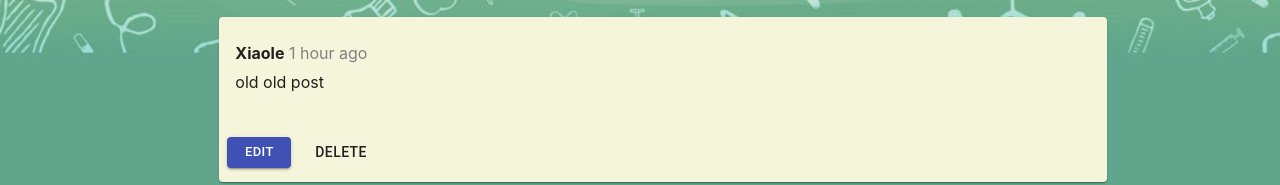
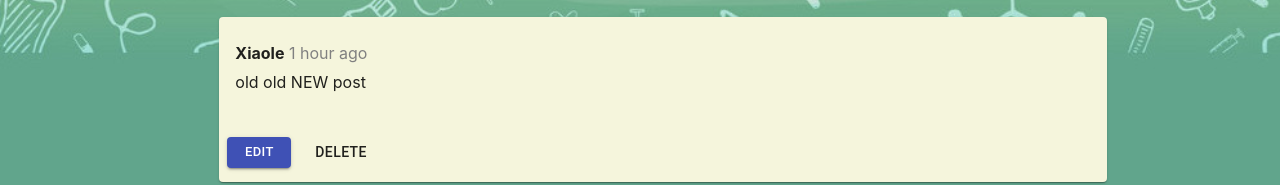
Before and after one commit to XiaoleZ/defhack-2020, a React (Create React App) app: page /journal in a window 1280 px wide. Shown: the part 704-889 px from the top of the page. Built offline with nearby package versions, Linux system fonts and the light colour scheme.

Commit message:
change class to functions

```diff
--- a/src/components/Journal.js
+++ b/src/components/Journal.js
@@ -1,5 +1,5 @@
 // This is a journal session.
-import React, { Component } from "react";
+import React, { useState } from "react";
 import Button from '@material-ui/core/Button';
 import TextField from '@material-ui/core/TextField';
 import Typography from '@material-ui/core/Typography';
@@ -8,10 +8,9 @@ import "./custom.css";
 import JournalPost from "./JournalPost";
 
 
-class Journal extends Component {
-  //hardcode
-  state = {
-    post: [
+export default function Journal() {
+  // const classes = useStyles();
+  const [post] = useState([
     {
       id: 1,
       author: "Xiaole",
@@ -22,30 +21,13 @@ class Journal extends Component {
       id: 2,
       author: "Xiaole",
       createdAt: "1 hour ago",
-        post: "old old post",
+      post: "old old NEW post",
     },
-    ],
-  };
-  //
-
-  render() {
-    //hardcode
-    const { post } = this.state;
+  ]);
 
   return (
 
     <div className="Journal">
-        {/* Let's write a journal! <br />
-        <label for="title">Title:</label> <br />
-        <input type="text" id="title" name="title" placeholder="Title" /> <br />
-        <label for="journalContent">Journal Content: </label> <br /> */}
-        {/* <textarea
-          id="journalContent"
-          name="journalContent"
-          rows="5"
-          cols="100"
-          placeholder="What're your thoughts? Just write it donw here!"
-        /> */}
       <div>
       <Typography component="h1" variant="h5">
           Let's write a journal!
@@ -74,7 +56,8 @@ class Journal extends Component {
         />
 
       <br />
-        <Button type="button" color="primary" variant="contained">Create</Button>
+      <Button  color="primary" variant="contained"
+      >Create</Button>
 
       </div>
       <div className="myJournal">
@@ -89,6 +72,3 @@ class Journal extends Component {
     </div>
   );
 }
-}
-
-export default Journal;
--- a/src/components/JournalDeletePopup.js
+++ b/src/components/JournalDeletePopup.js
@@ -2,7 +2,7 @@ import React from "react";
 import Button from '@material-ui/core/Button';
 import Modal from 'react-bootstrap/Modal'
 
-function Popup(props) {
+export default function Popup(props)  {
   return (
     <Modal
       {...props}
@@ -27,5 +27,3 @@ function Popup(props) {
     </Modal>
   );
 }
-
-export default Popup;
--- a/src/components/JournalPost.js
+++ b/src/components/JournalPost.js
@@ -22,7 +22,7 @@ const useStyles = makeStyles({
   },
 });
 
-function JournalPost(props) {
+export default function Journal(props) {
   const classes = useStyles();
   const [modalShow, setModalShow] = React.useState(false);
 
@@ -53,5 +53,3 @@ function JournalPost(props) {
     </Grid>
   );
 }
-
-export default JournalPost;
--- a/src/components/NarBar.js
+++ b/src/components/NarBar.js
@@ -8,7 +8,7 @@ import { NavLink } from "react-router-dom";
 import "./custom.css";
 
 
-const NavBar = () => {
+export default function NavBar() {
   return (
     <div>
       <AppBar className="nav" style={{ background: '#2E3B55' }}>
@@ -30,5 +30,4 @@ const NavBar = () => {
       </AppBar>
     </div>
   )
-}
-export default NavBar;
+};
--- a/src/components/custom.css
+++ b/src/components/custom.css
@@ -1,6 +1,7 @@
 div {
     padding-top: 2pt;
     padding-bottom: 2pt;
+
 }
 
 .container {
```
Also changed, not shown: src/components/JournalHeader.js (+4 -4 lines), 1 other file (tests, documents, lock files or other folders). Lines whose indentation alone changed are shown as unchanged.
